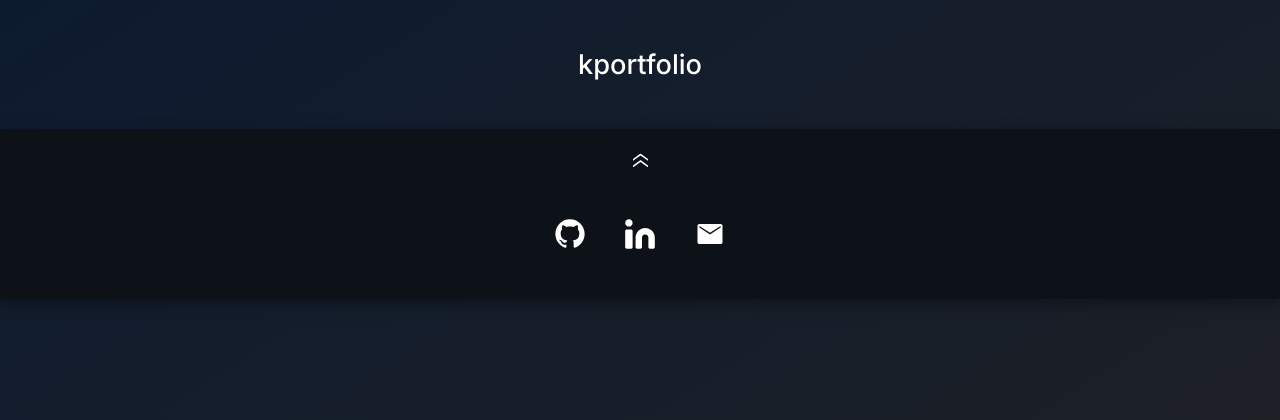
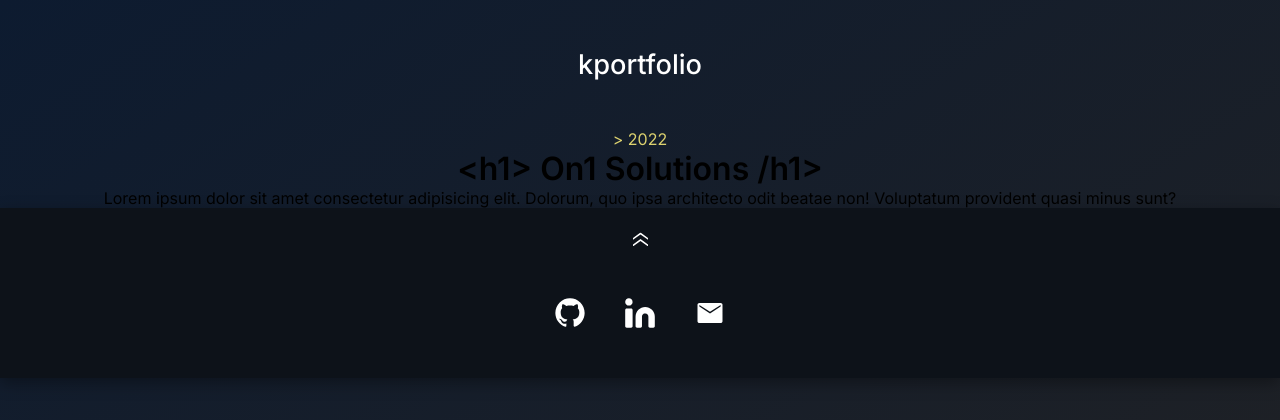
Before and after one commit to KunalP99/kportfolio, a React (Create React App) app: page /on1-project in a window 1280 px wide. Shown: the top 420 px of the page. Built offline with nearby package versions, Linux system fonts and the light colour scheme.

Commit message:
Fixed animation for project cards so now they fade in once scrolled into view

```diff
--- a/src/App.js
+++ b/src/App.js
@@ -1,4 +1,4 @@
-import { BrowserRouter, Route, Routes } from "react-router-dom";
+import { BrowserRouter, Route, Routes, Navigate } from "react-router-dom";
 import Header from "./components/Header";
 import Home from "./components/Home";
 import On1Project from "./components/projects/On1Project";
--- a/src/components/ProjectsCard.js
+++ b/src/components/ProjectsCard.js
@@ -9,11 +9,11 @@ export default function ProjectsCards(props) {
   });
   // Since gamesInfo is the only dataset to have url as a prop, all gamesInfo will be wrapped around an a tag while all frontendInfo will be wrapped around a Link tag so that those pages can be redirected to a new page using react router
   return (
-    <div className='card-container'>
+    <div className={`card-container ${cardIsVisible ? "show-card" : ""}`}>
       {props.url ? (
         <a
           ref={cardRef}
-          className={`card ${props.class} ${cardIsVisible ? "show-card" : ""}`}
+          className={`card ${props.class}`}
           href={props.url}
           target={props.target}
         >
@@ -48,7 +48,7 @@ export default function ProjectsCards(props) {
       ) : (
         <Link
           ref={cardRef}
-          className={`card ${props.class} ${cardIsVisible ? "show-card" : ""}`}
+          className={`card ${props.class}`}
           to={props.to}
           target={props.target}
         >
@@ -87,27 +87,6 @@ export default function ProjectsCards(props) {
                   alt='react icon'
                 />
               )}
-              {props.csharp && (
-                <img
-                  className='csharp-icon'
-                  src={require(`../images/softwareIcons/${props.csharp}`)}
-                  alt='c# icon'
-                />
-              )}
-              {props.unity && (
-                <img
-                  className='unity-icon'
-                  src={require(`../images/softwareIcons/${props.unity}`)}
-                  alt='unity icon'
-                />
-              )}
-              {props.photoshop && (
-                <img
-                  className='photoshop-icon'
-                  src={require(`../images/softwareIcons/${props.photoshop}`)}
-                  alt='photoshop icon'
-                />
-              )}
             </div>
           </div>
         </Link>
--- a/src/components/projects/On1Project.js
+++ b/src/components/projects/On1Project.js
@@ -7,6 +7,15 @@ export default function On1Project() {
       <h3 className='logo'>
         <Link to='/kportfolio'>kportfolio</Link>
       </h3>
+      <div className='on1-project-header'>
+        <p className='project-year'> {`> 2022`}</p>
+        <h1 className='project-title'>{`<h1> On1 Solutions /h1>`}</h1>
+        <p className='project-description'>
+          Lorem ipsum dolor sit amet consectetur adipisicing elit. Dolorum, quo
+          ipsa architecto odit beatae non! Voluptatum provident quasi minus
+          sunt?
+        </p>
+      </div>
     </div>
   );
 }
--- a/src/styles/css/main.css
+++ b/src/styles/css/main.css
@@ -269,9 +269,10 @@ h2 {
   background: #0d1219;
   padding: 20px 28px;
   border-radius: 16px;
+  opacity: 0;
+  transform: translateY(30px);
+  transition: 300ms ease-in-out, transform 1s ease-in-out, opacity 1s ease-in-out;
   cursor: pointer;
-  transition: 300ms ease-in-out, transform 1s ease-in-out, opacity 1s ease-in-out;
-  transform: translateY(30px);
 }
 .projects-container .grid-container .card .card-title {
   font-family: "Source Code Pro", monospace;
@@ -611,6 +612,13 @@ h2 {
 }
 .on1-project-container h3 {
   padding: 48px;
+  text-align: center;
+}
+.on1-project-container .on1-project-header {
+  text-align: center;
+}
+.on1-project-container .on1-project-header .project-year {
+  color: #ddd26f;
 }
 
 .footer-container {
--- a/src/styles/scss/on1.scss
+++ b/src/styles/scss/on1.scss
@@ -1,5 +1,14 @@
 .on1-project-container {
   h3 {
     padding: $xl-spacing;
+    text-align: center;
+  }
+
+  .on1-project-header {
+    text-align: center;
+
+    .project-year {
+      color: #ddd26f;
+    }
   }
 }
--- a/src/styles/scss/projects.scss
+++ b/src/styles/scss/projects.scss
@@ -60,10 +60,11 @@
       background: $secondary-background-colour;
       padding: 20px 28px;
       border-radius: 16px;
-      cursor: pointer;
+      opacity: 0;
+      transform: translateY(30px);
       transition: 300ms ease-in-out, transform 1s ease-in-out,
         opacity 1s ease-in-out;
-      transform: translateY(30px);
+      cursor: pointer;
     }
 
     .card {
```
Also changed, not shown: 1 other file (tests, documents, lock files or other folders).
